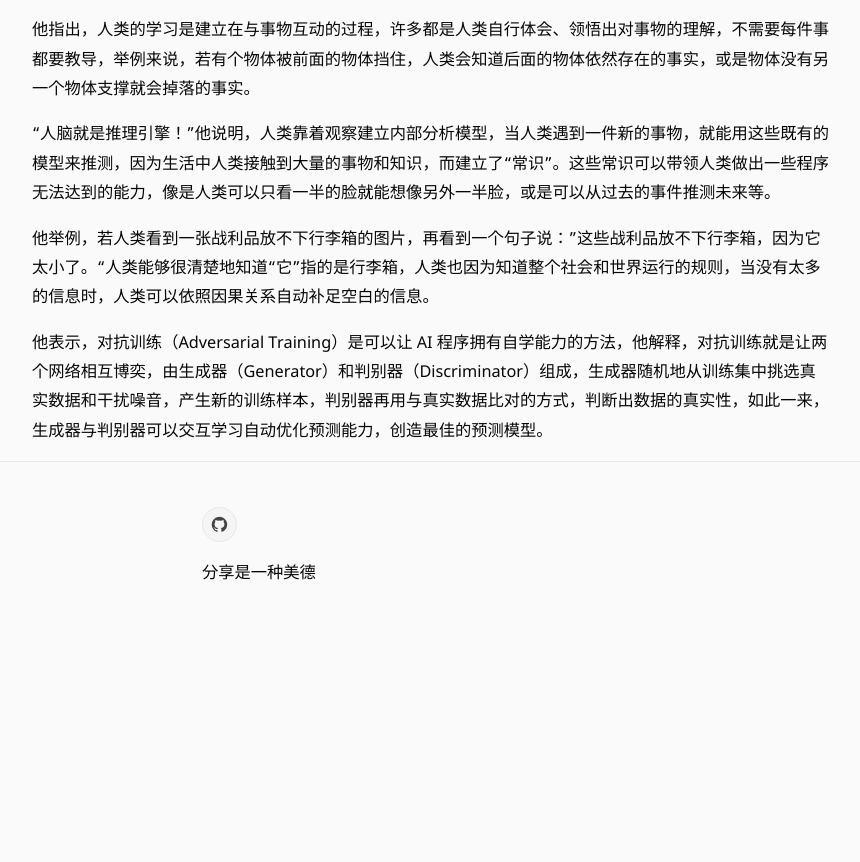
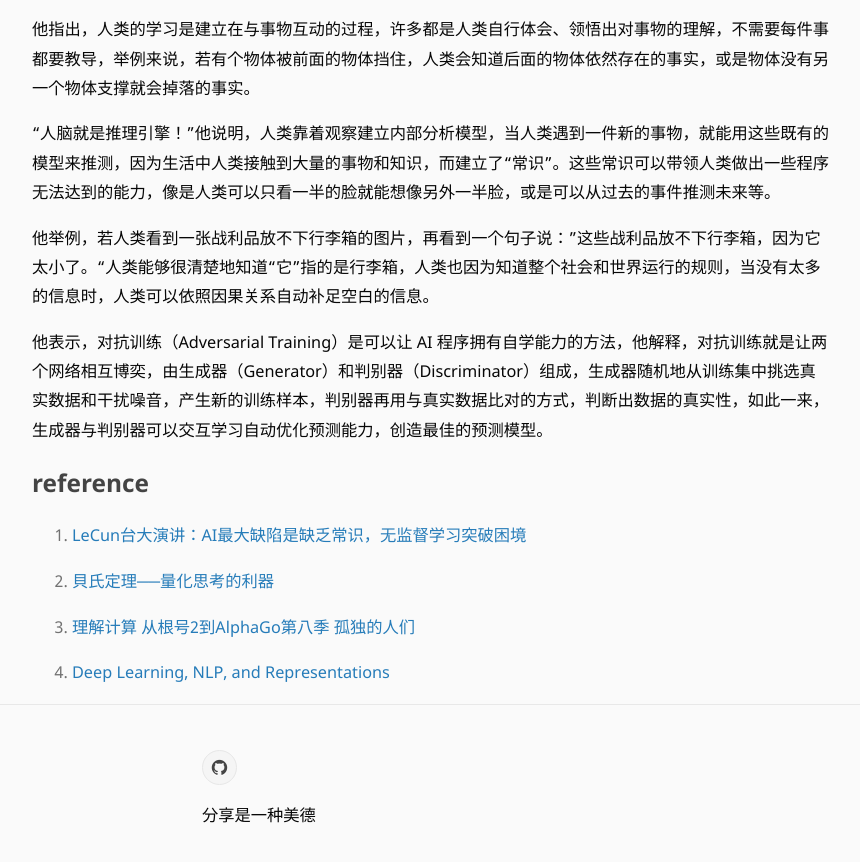
Before and after one commit to daoiist/daoiist.github.io, a Jekyll site: the page built from _posts/2019-08-16-统计学习.md, in a window 1280 px wide and 900 px high, scrolled down 2838 px. Shown: the top 862 px of the window, without its empty margins (208-1068 px from the left). Built offline with Jekyll 4.4.1, drawn with Linux system fonts in a browser that asks for light colours; formulas are drawn with MathJax 3; before the commit the page ends 3496 px from its top, so only the background shows below that.

Commit message:
20190924

```diff
--- a/_posts/2019-08-16-统计学习.md
+++ b/_posts/2019-08-16-统计学习.md
@@ -61,3 +61,13 @@ tag: 杂文
 他举例，若人类看到一张战利品放不下行李箱的图片，再看到一个句子说：”这些战利品放不下行李箱，因为它太小了。“人类能够很清楚地知道“它”指的是行李箱，人类也因为知道整个社会和世界运行的规则，当没有太多的信息时，人类可以依照因果关系自动补足空白的信息。
 
 他表示，对抗训练（Adversarial Training）是可以让 AI 程序拥有自学能力的方法，他解释，对抗训练就是让两个网络相互博奕，由生成器（Generator）和判别器（Discriminator）组成，生成器随机地从训练集中挑选真实数据和干扰噪音，产生新的训练样本，判别器再用与真实数据比对的方式，判断出数据的真实性，如此一来，生成器与判别器可以交互学习自动优化预测能力，创造最佳的预测模型。
+
+## reference
+
+1. [LeCun台大演讲：AI最大缺陷是缺乏常识，无监督学习突破困境](https://mp.weixin.qq.com/s?__biz=MzA5ODUxOTA5Mg==&mid=2652565686&idx=2&sn=b1cbbac765d04390fbd2e3d01fdba8ae&chksm=8b7e01edbc0988fb7a6f88dd54ba00ce17a3a0cb65ef7d8272c21a760509f6e2bca0b2d3e70e&mpshare=1&scene=24&srcid=&key=68be3ae943e49b4f55c046d46e65977a73f3eb5fa0f295a1253d6a4d5a1410db1f7ef4e1fa67da908ed061703af6a74346402ab6c78b92b1fb4415ded210828c50874739b051a9b55d4ac911c1df89b2&ascene=14&uin=MTY0NzA5ODg4MQ%3D%3D&devicetype=Windows+7&version=62060833&lang=zh_CN&pass_ticket=t917oPftJtYv14omNOqI3bw%2BnyXGAViJisiJzM7hgmWtrY7lfgVYdw1cAmc5ZtuI)
+
+2. [貝氏定理──量化思考的利器](https://ccjou.wordpress.com/2009/04/29/%E8%B2%9D%E6%B0%8F%E5%AE%9A%E7%90%86-%E9%87%8F%E5%8C%96%E6%80%9D%E8%80%83%E7%9A%84%E5%88%A9%E5%99%A8/)
+
+3. [理解计算 从根号2到AlphaGo第八季 孤独的人们](http://tensorinfinity.com/paper_208.html)
+
+4. [Deep Learning, NLP, and Representations](http://colah.github.io/posts/2014-07-NLP-RNNs-Representations/)
```
